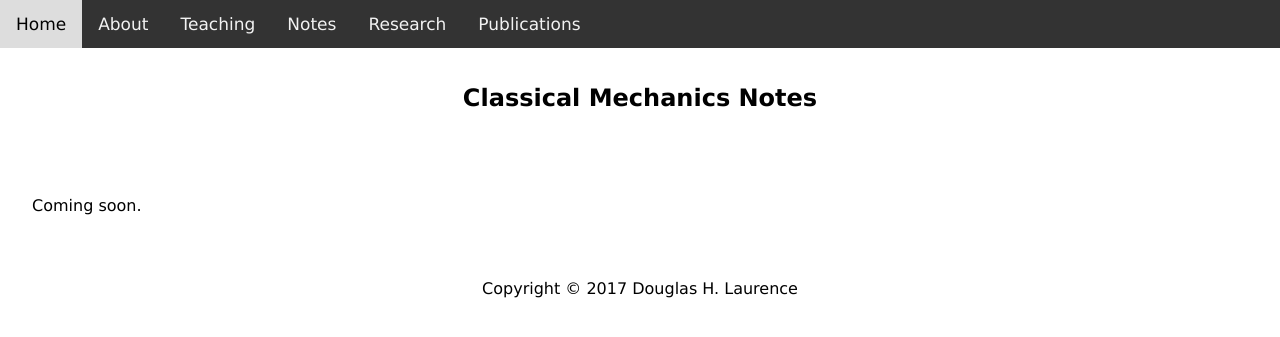
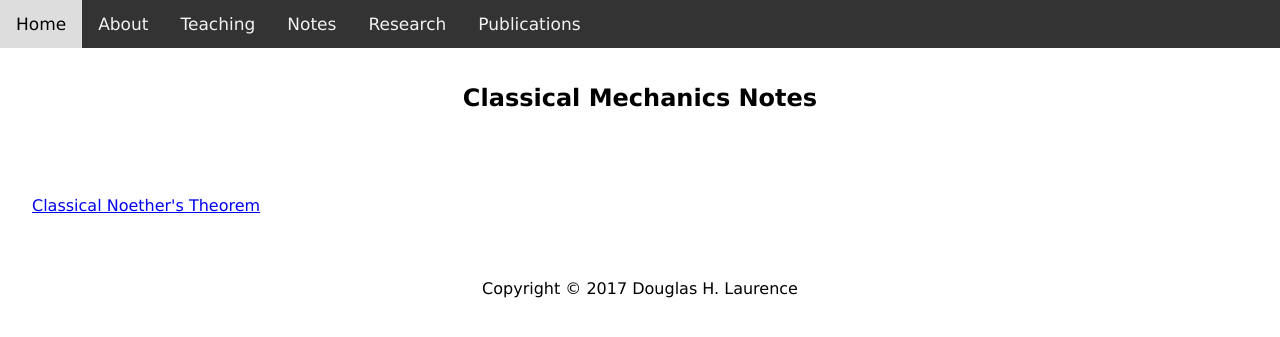
Before and after one commit to dhlaurence/dhlaurence.github.io, a Jekyll site: the page built from notes/classicalmechanics.html, in a window 1280 px wide. Shown: the top 337 px of the page. Built offline with Jekyll 4.4.1, drawn with Linux system fonts in a browser that asks for light colours.

Commit message:
Update classicalmechanics.html

```diff
--- a/notes/classicalmechanics.html
+++ b/notes/classicalmechanics.html
@@ -9,7 +9,7 @@ title: Classical Mechanics Notes
 
 <article>
   <p>
-    Coming soon.
+    <a target="_blank" href="http://www.blazartheory.com/files/Classical_Noethers_Theorem.pdf">Classical Noether's Theorem</a>
   </p>
 
 </article>
```
